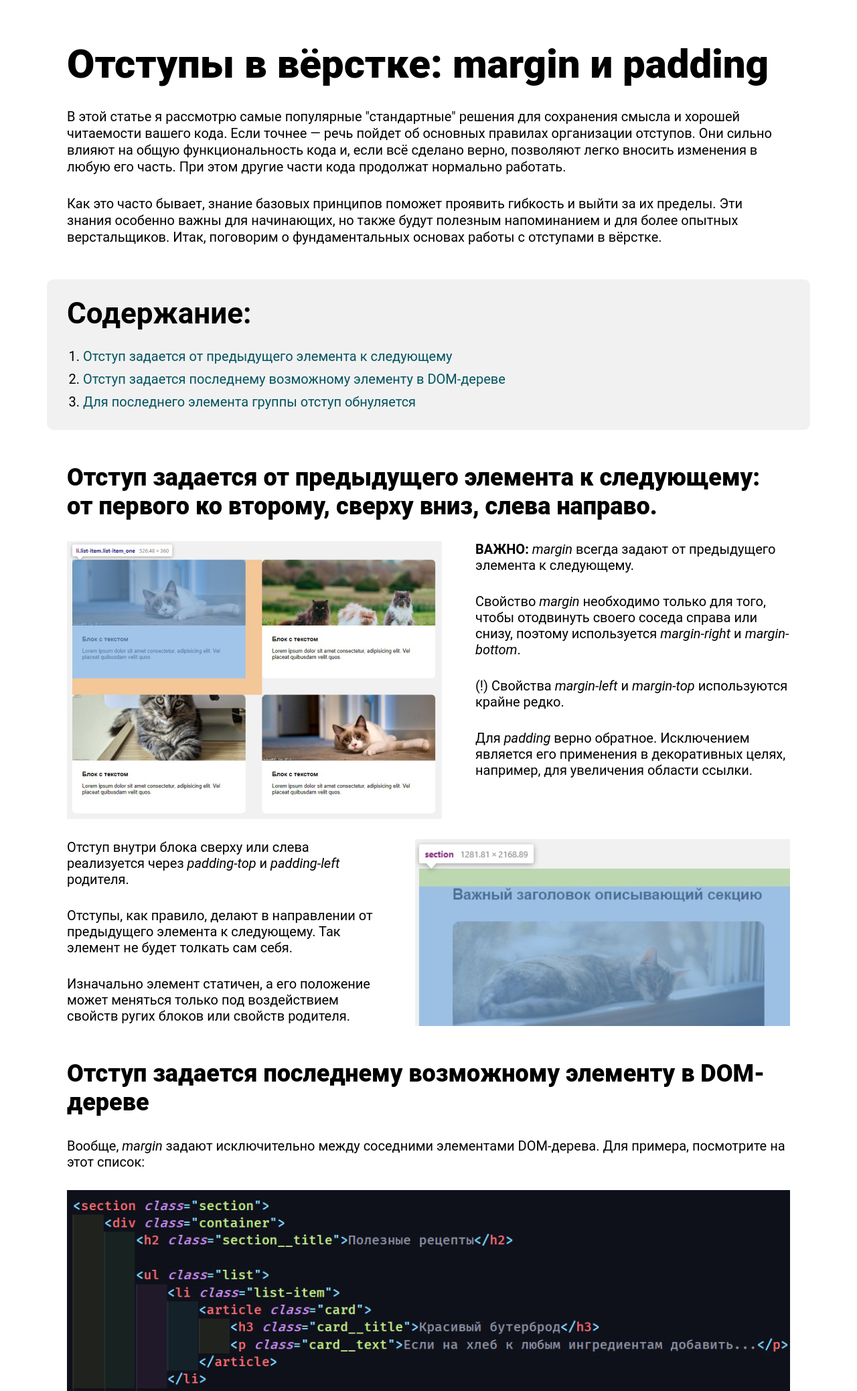
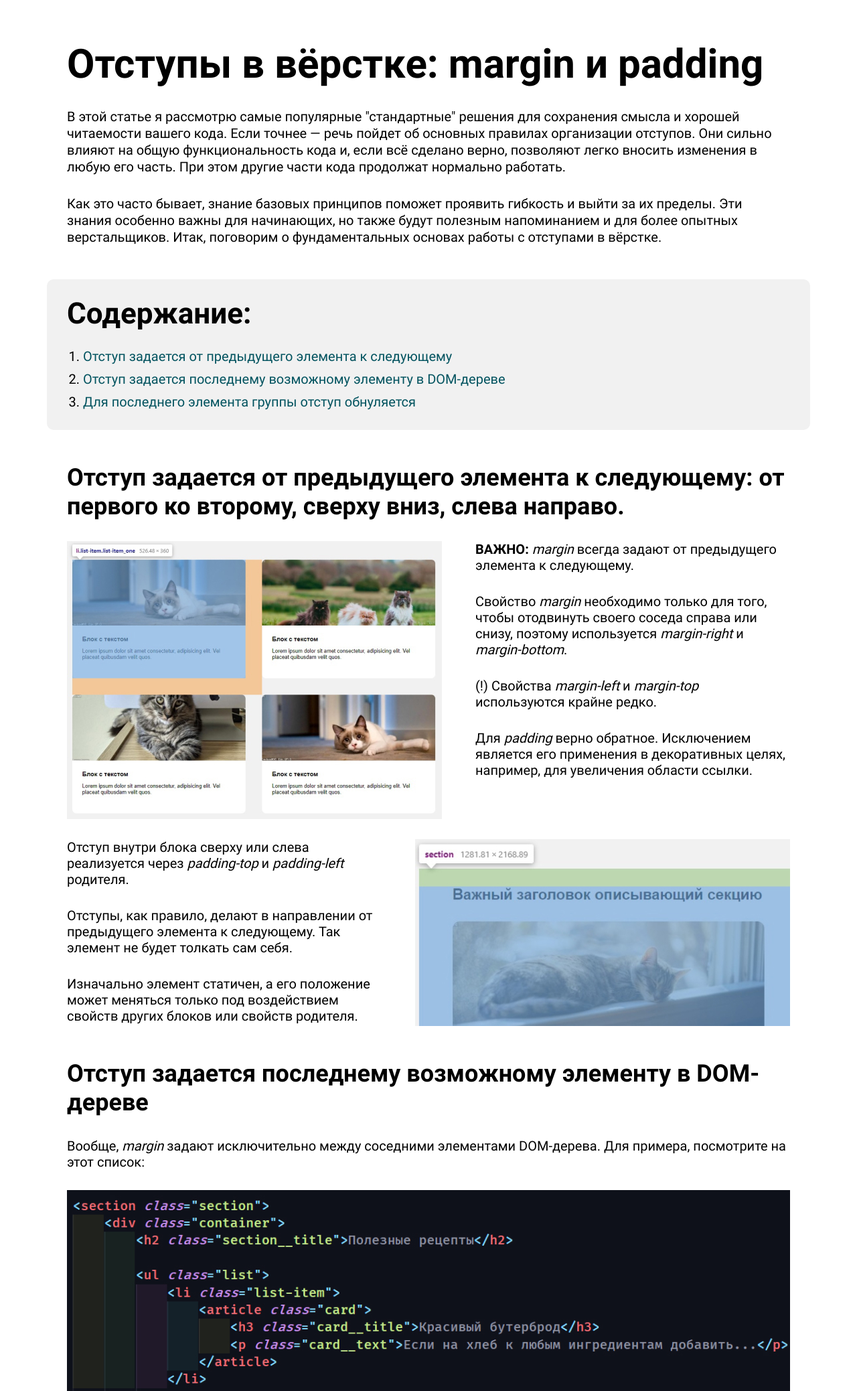
Before and after one commit to mindfling/mindfling.github.io, a PHP site: page / in a window 1280 px wide. Shown: the top 2077 px of the page at 67% size. Run offline with PHP 8.4, Linux system fonts and the light colour scheme.

Commit message:
feat module2 cur2 indetation local fonts favicon readme

```diff
--- a/module2-cur2-indentation/index.html
+++ b/module2-cur2-indentation/index.html
@@ -5,12 +5,26 @@
   <meta http-equiv="X-UA-Compatible" content="IE=edge" />
   <meta name="viewport" content="width=device-width, initial-scale=1.0" />
 
+  <!-- * Roboto Google Fonts * -->
+  <!-- <link rel="preconnect" href="https://fonts.googleapis.com"> -->
+  <!-- <link rel="preconnect" href="https://fonts.gstatic.com" crossorigin> -->
+  <!-- <link href="https://fonts.googleapis.com/css2?family=Roboto:wght@400;700&display=swap" rel="stylesheet"> -->
+
+  <!-- * Fonts preload * -->
+  <link rel="preload" href="fonts/Roboto-Regular.woff2" as="font" type="font/woff2" crossorigin>
+  <link rel="preload" href="fonts/Roboto-Bold.woff2" as="font" type="font/woff2" crossorigin>
+
+  <!-- * стили * -->
   <link rel="stylesheet" href="style/style.css">
+
+  <!-- * favicon * -->
+  <link rel="shortcut icon" href="icon/favicon.ico" type="image/x-icon">
+  <link rel="icon" type="image/png" sizes="16x16" href="icon/favicon-16x16.png">
+  <link rel="icon" type="image/png" sizes="32x32" href="icon/favicon-32x32.png">
+  <link rel="icon" type="image/png" sizes="96x96" href="icon/favicon-96x96.png">
+
   <title>Module2 Cur2 - Indentation Курсовая работа номер2 на курсе по верстке</title>
-
-  <!-- <link rel="stylesheet" href="style/mystyle.css"> -->
 </head>
-
 <body class="page">
 
   <header class="header">
@@ -85,7 +99,7 @@
             <p class="article__text">Отступы, как правило, делают в направлении от предыдущего элемента к следующему.
               Так элемент не будет толкать сам себя.</p>
             <p class="article__text">Изначально элемент статичен, а его положение может меняться только под воздействием свойств
-              ругих блоков или свойств родителя.</p>
+              других блоков или свойств родителя.</p>
           </div>
           <img class="article__image article__image_right" src="image/first/image_02.jpg" alt="Кошка на подоконнике padding-top сверху" />
         </div><!-- .article__row -->
@@ -141,11 +155,11 @@
         <img class="article__image article__image_center" src="image/third/image_08.jpg" alt="Пример готовой верстки рецептов красными стрелками указаны оптступы между блоками" />
 
         <p class="article__text">В соответствии со вторым принципом: последний <em class="article__text article__text_italic">margin</em>
-           обнуляется, а нижний отступ задаётся через <em class="article__text article__text_italic">padding</em> для <em class="article__text article__text_italic">section</em>.
+           обнуляется, а нижний отступ задаётся через <em class="article__text article__text_italic">padding</em> для
            Я чаще всего задаю <em class="article__text article__text_italic">padding</em> для секции с обоих сторон, если расстояние между секциями 100px задаю секциям
            <em class="article__text article__text_italic">padding-top:50px</em> и <em class="article__text article__text_italic">padding-bottom:50px</em>.</p>
 
-        <img class="article__image article__image_center" src="image/third/image_09.jpg" alt="Пример верстки рецептов ........" />
+        <img class="article__image article__image_center" src="image/third/image_09.jpg" alt="Пример верстки рецептов" />
         <img class="article__image article__image_center" src="image/third/image_1011.png" alt="Пример кода верстки рецептов" />
 
         <p class="article__text">Для большего понимания рассмотрим другой пример, который часто встречается на практике:</p>
--- /dev/null
+++ b/module2-cur2-indentation/style/fonts.css
@@ -0,0 +1,24 @@
+/* *Roboto Google Font* */
+/* @import url('https://fonts.googleapis.com/css2?family=Roboto:wght@400;700&display=swap'); */
+
+
+/* *Roboto Local Regular */
+@font-face {
+  font-family: "Roboto";
+  src:  local("Roboto Regular"),
+        url(../fonts/Roboto-Regular.woff2) format("woff2"),
+        url(../fonts/Roboto-Regular.woff) format("woff");
+  font-weight: 400;
+  font-display: swap;
+}
+
+
+/* *Roboto Local Bold */
+@font-face {
+  font-family: "Roboto";
+  src:  local("Roboto Bold"),
+        url(../fonts/Roboto-Bold.woff2) format("woff2"),
+        url(../fonts/Roboto-Bold.woff) format("woff");
+  font-weight: 700;
+  font-display: swap;
+}
--- a/module2-cur2-indentation/style/style.css
+++ b/module2-cur2-indentation/style/style.css
@@ -1,15 +1,9 @@
-/* ? @import url("normalize.min.css"); */
+@import url(fonts.css);
+
 @import url(lib/normalize.min.css);
 @import url(lib/global.css);
 
-/* ? @import url("fonts.css"); */
-/* ? @import url("global.css"); */
-
-
 @import url(header/header.css);
-
 @import url(synopsis/synopsis.css);
-/* @import url('group2/navigation.css'); */
 @import url(main/main.css);
-
 @import url(main/article.css);
```
Also changed, not shown: module2-cur2-indentation/style/mystyle.copy.css (deleted, +0 -182 lines), README.md, melody/icon/unnamed.jpg (deleted), module2-cur2-indentation/README.md (added), module2-cur2-indentation/fonts/Roboto-Bold.woff (added), module2-cur2-indentation/fonts/Roboto-Bold.woff2 (added), module2-cur2-indentation/fonts/Roboto-Regular.woff (added), module2-cur2-indentation/fonts/Roboto-Regular.woff2 (added), module2-cur2-indentation/icon/favicon-16x16.png (added), module2-cur2-indentation/icon/favicon-32x32.png (added), module2-cur2-indentation/icon/favicon-96x96.png (added), module2-cur2-indentation/icon/favicon.ico (added).
